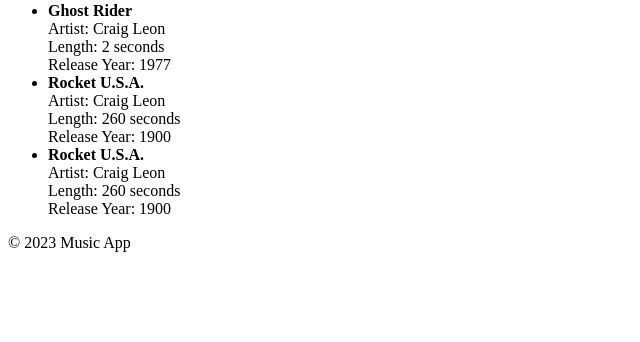
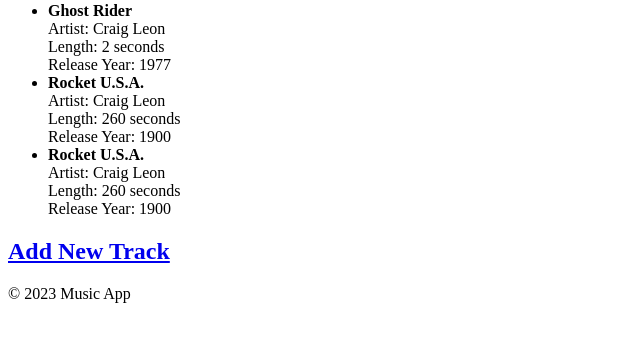
Before and after one commit to iivariepic/Music-App, a Django app: page /albums/1/tracks/ in a window 1280 px wide. Shown: the part 176-518 px from the top of the page, without its empty margins (0-640 px from the left). Run offline with Django 4.2, Linux system fonts and the light colour scheme; data comes from the database, SQL or seed files in the repository; both versions use the stored data as it was after the commit.

Commit message:
added add_track.html

```diff
--- a/music_app/templates/music_app/index.html
+++ b/music_app/templates/music_app/index.html
@@ -6,6 +6,6 @@
     <ul>
         <li><a href="{% url 'music_app:album_list' %}">Albums</a></li>
         <li><a href="{% url 'music_app:artist_list' %}">Artists</a></li>  <!-- Update this line -->
-        <li><a href="{% url 'music_app:track_list' album_id=1 %}">Tracks</a></li> <!-- Replace 1 with the actual album ID -->
+
     </ul>
 {% endblock %}
--- a/music_app/templates/music_app/tracks.html
+++ b/music_app/templates/music_app/tracks.html
@@ -12,4 +12,5 @@
             </li>
         {% endfor %}
     </ul>
+    <h2><a href="{% url 'music_app:add_track' album_id=album.id %}">Add New Track</a></h2>
 {% endblock %}
--- a/music_app/urls.py
+++ b/music_app/urls.py
@@ -1,15 +1,13 @@
-
 from django.urls import path
 from . import views
 
 app_name = 'music_app'
 urlpatterns = [
-     # Home page
     path('', views.index, name='index'),
-
     path('albums/', views.album_list, name='album_list'),
     path('albums/<int:album_id>/tracks/', views.track_list, name='track_list'),
-    path('artist/', views.artist_list, name='artist_list'),  # Ensure this name matches
+    path('albums/<int:album_id>/add_track/', views.add_track, name='add_track'),
+    path('artist/', views.artist_list, name='artist_list'),
     path('artist/<int:artist_id>/albums/', views.artist_albums, name='artist_albums'),
     path('add_album/', views.add_album, name='add_album'),
 ]
--- a/music_app/views.py
+++ b/music_app/views.py
@@ -1,6 +1,6 @@
-from django.shortcuts import render, get_object_or_404
+from django.shortcuts import render, redirect, get_object_or_404
 from .models import Album, Track, Artist
-from .forms import AlbumForm
+from .forms import AlbumForm, TrackForm
 
 
 def index(request):
@@ -39,3 +39,19 @@ def artist_albums(request, artist_id):
     artist = get_object_or_404(Artist, id=artist_id)
     albums = Album.objects.filter(artist=artist)
     return render(request, 'music_app/artist_albums.html', {'artist': artist, 'albums': albums})
+
+
+
+def add_track(request, album_id):
+    """View to add a new track to a specific album"""
+    album = get_object_or_404(Album, id=album_id)
+    if request.method == 'POST':
+        form = TrackForm(request.POST)
+        if form.is_valid():
+            track = form.save(commit=False)
+            track.album = album
+            track.save()
+            return redirect('music_app:track_list', album_id=album.id)
+    else:
+        form = TrackForm(initial={'album': album})
+    return render(request, 'music_app/add_track.html', {'form': form, 'album': album})
```
Also changed, not shown: music_app/forms.py (+8 -1 lines), music_app/templates/music_app/add_track.html (added, +10 -0 lines), db.sqlite3.
